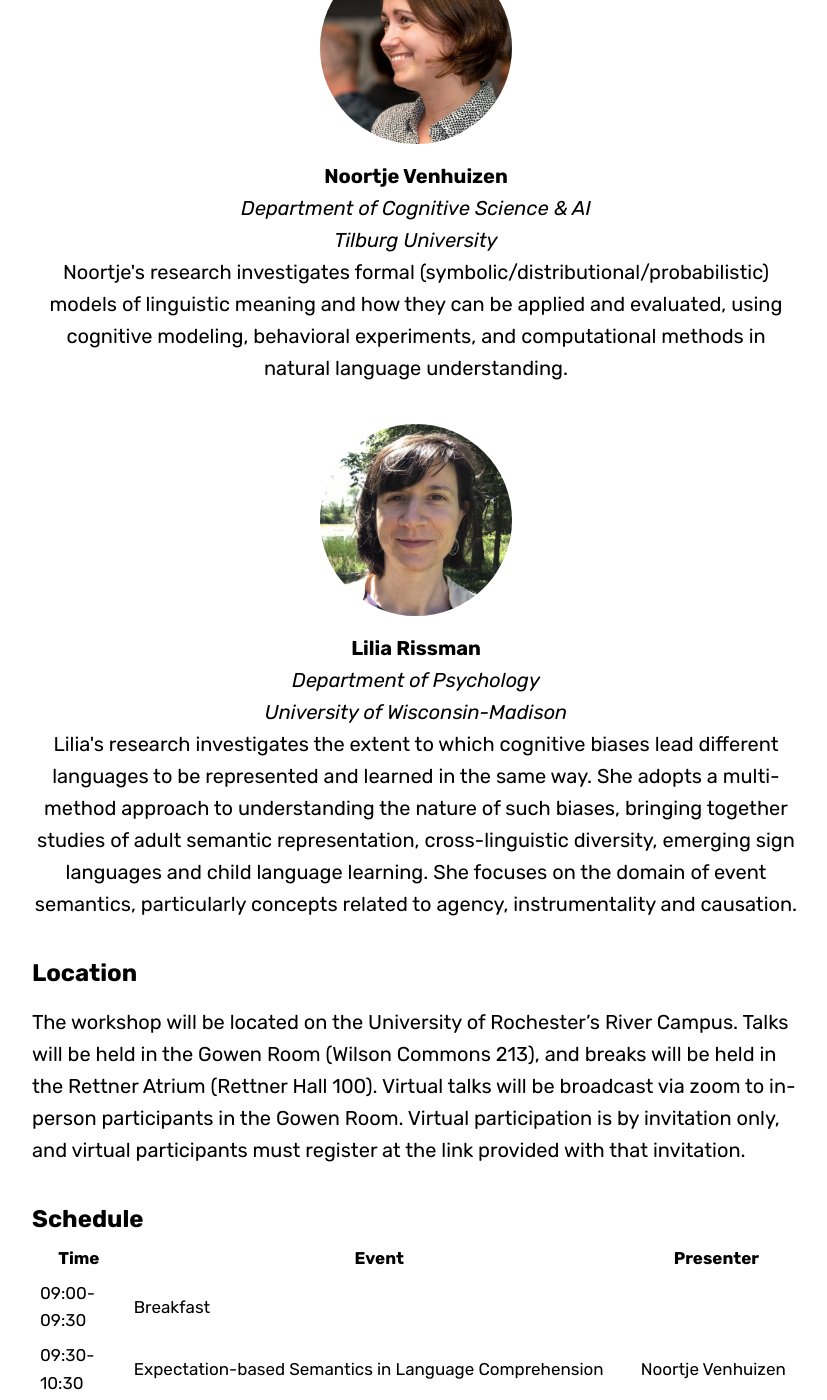
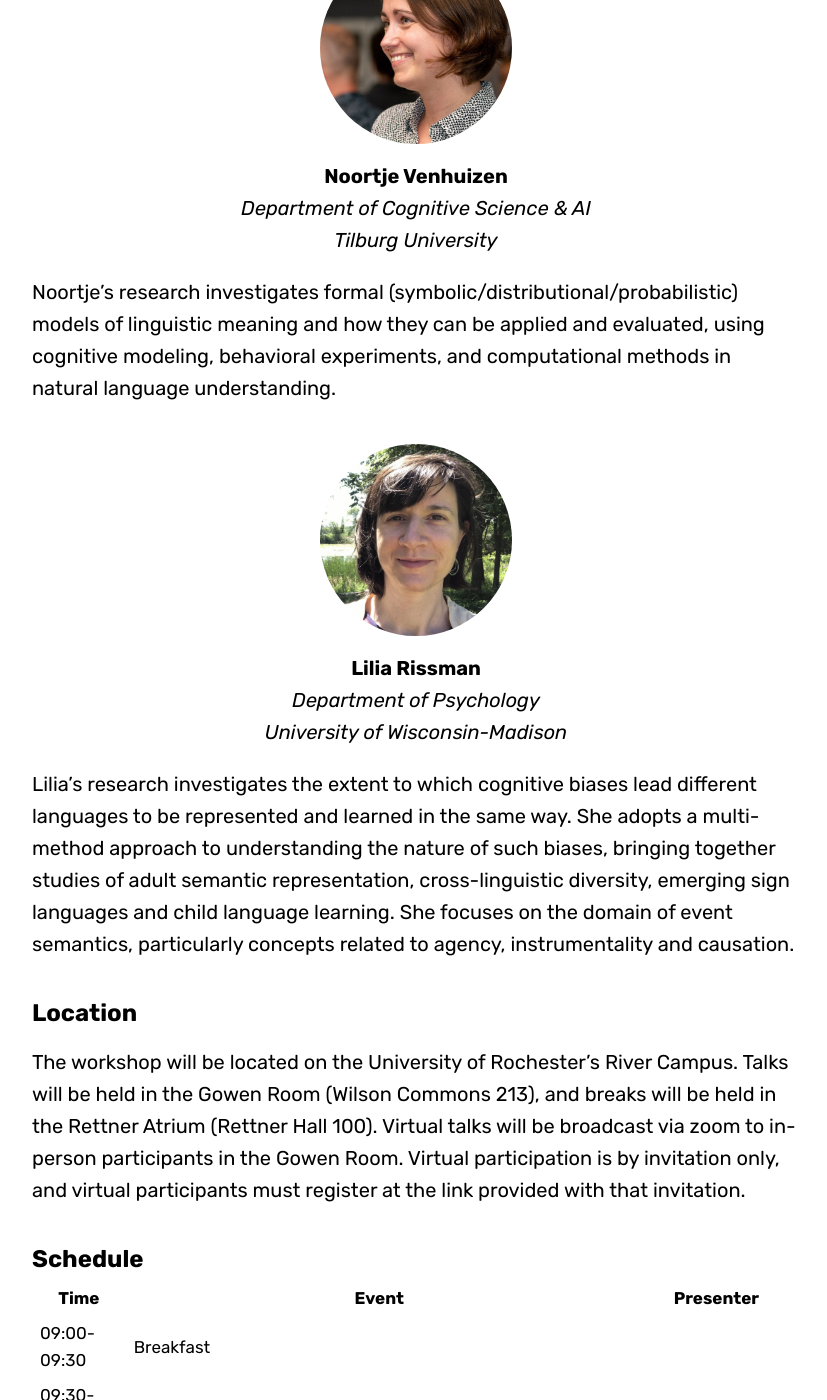
Before and after one commit to FACTSlab/factslab.github.io, a Jekyll site: the page built from peer-workshop-2023.md, in a window 1280 px wide and 1400 px high, scrolled down 690 px. Shown: the whole window, without its empty margins (224-1051 px from the left). Built offline with Jekyll 4.4.1, drawn with Linux system fonts in a browser that asks for light colours; some web fonts are replaced.

Commit message:
Removes centering for descriptions

```diff
--- a/peer-workshop-2023.md
+++ b/peer-workshop-2023.md
@@ -23,7 +23,7 @@ The workshop is sponsored by the [Central New York Humanities Corridor](https://
 <center><b>{{ personinfo.name }}</b></center>
 <center><i>{{ personinfo.department }}</i></center>
 <center><i>{{ personinfo.university }}</i></center>
-<center>{{ personinfo.description }}</center>
+{{ personinfo.description }}
 {% endif %}
 {% endfor %}
 
@@ -70,6 +70,6 @@ The workshop will be located on the University of Rochester's River Campus. Talk
 <center><b>{{ personinfo.name }}</b></center>
 <center><i>{{ personinfo.department }}</i></center>
 <center><i>{{ personinfo.university }}</i></center>
-<center>{{ personinfo.description }}</center>
+{{ personinfo.description }}
 {% endif %}
 {% endfor %}
```
